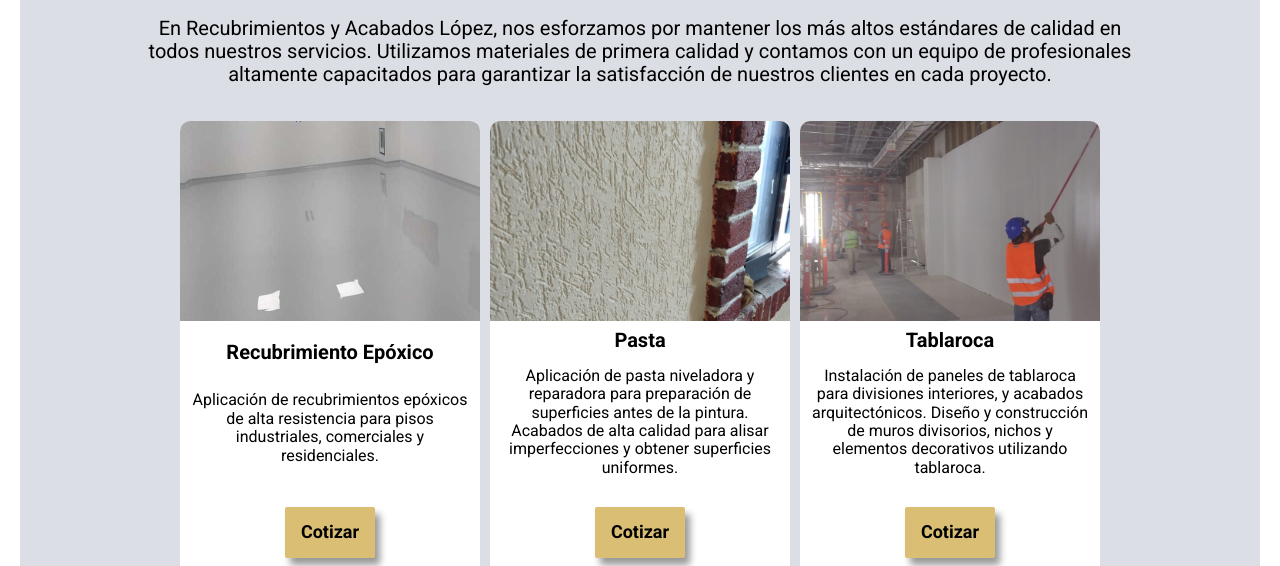
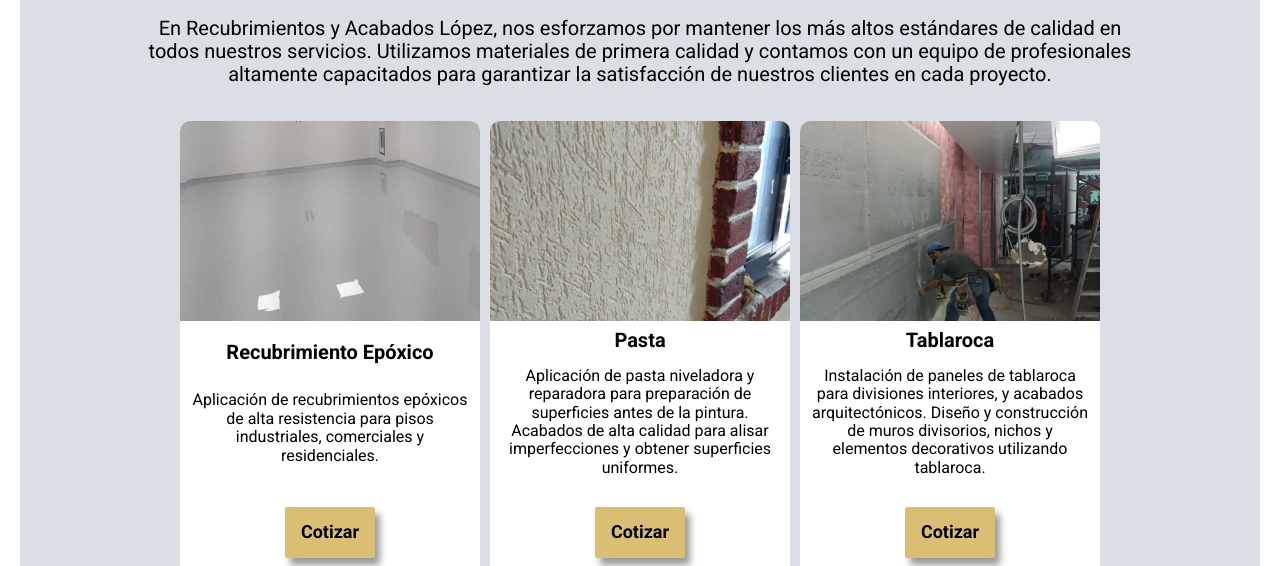
Before and after one commit to GaloRB/acabados_recubrimientos_lopez, a plain HTML site: page index.html in a window 1280 px wide. Shown: the part 1858-2424 px from the top of the page. Drawn offline with nearby package versions, Linux system fonts and the light colour scheme; a script that the page names is missing.

Commit message:
tercer avance 2

```diff
--- a/index.html
+++ b/index.html
@@ -189,7 +189,7 @@
 
                     <div class="card animacion-abajo">
                         <div class="img-card">
-                            <a href="img/tabla1.jpeg" data-lightbox="3"><img src="img/tabla1.jpeg" alt="___"></a>
+                            <a href="img/tabla3.jpeg" data-lightbox="3"><img src="img/tabla3.jpeg" alt="___"></a>
                         </div>
                         <h5 class="card-title">Tablaroca</h5>
                         <p>
```
